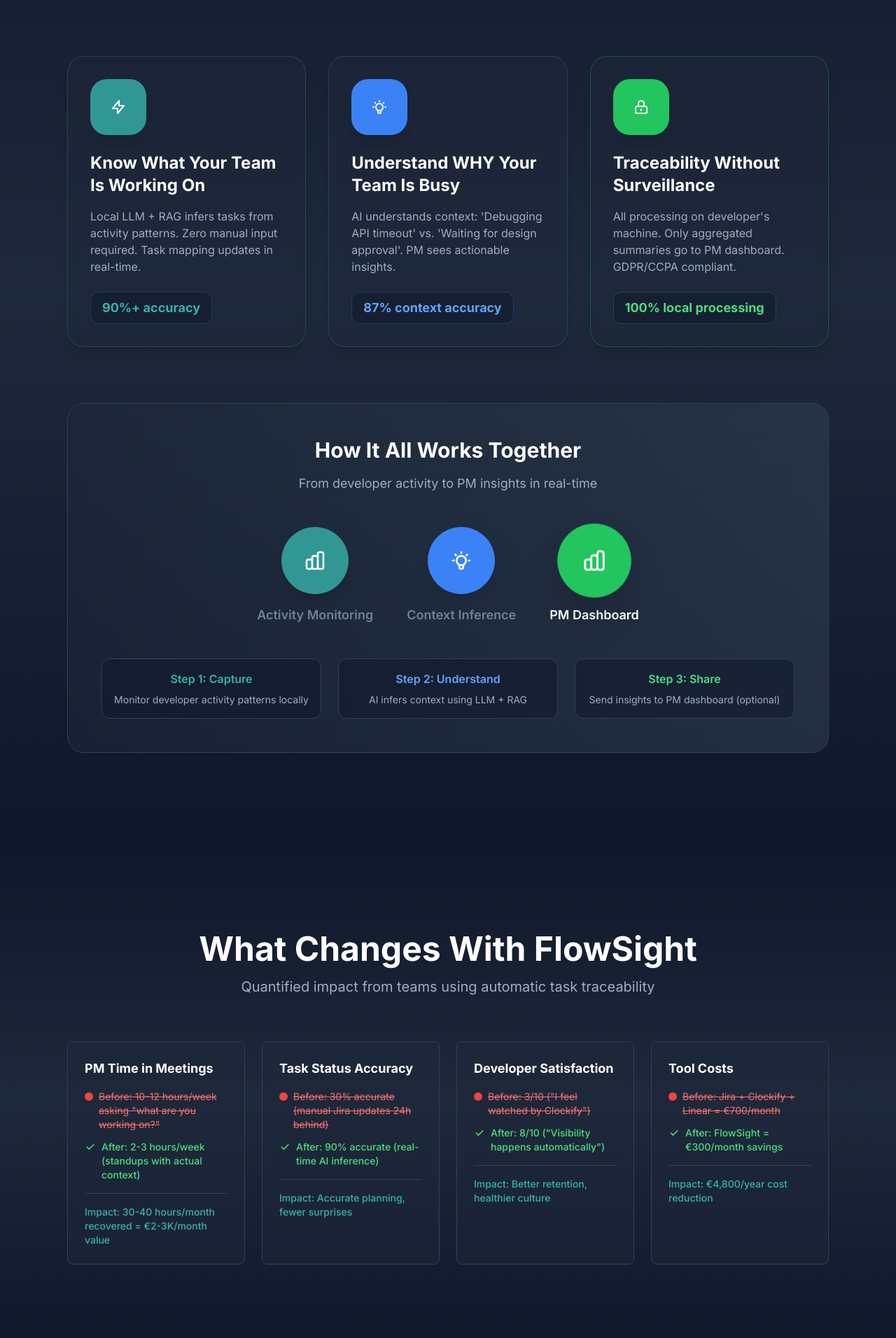
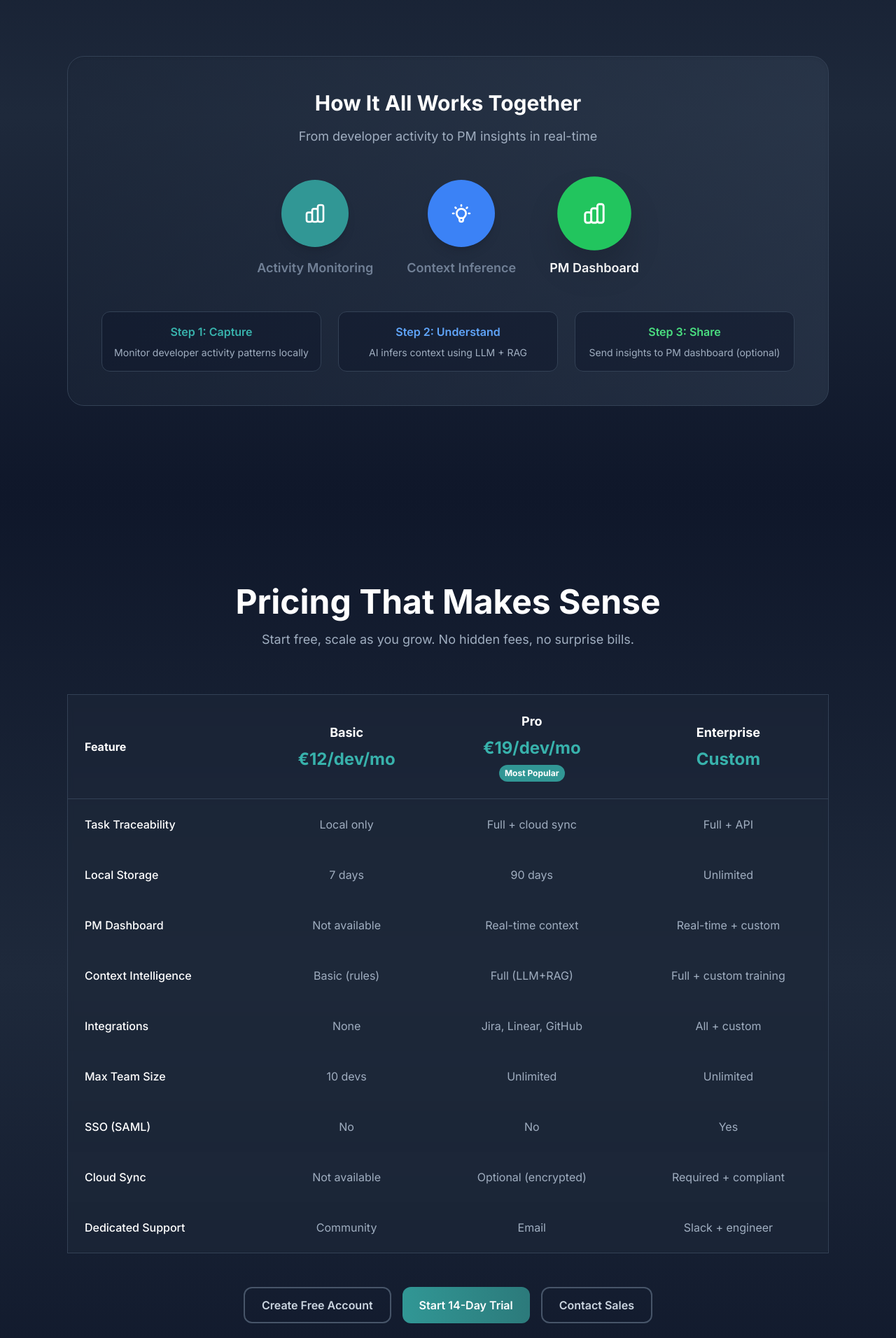
Before and after one commit to Mancasvel/FlowSight_landing, a Next.js app: page / in a window 1280 px wide. Shown: the part 3808-5720 px from the top of the page at 70% size. Built offline with nearby package versions, Linux system fonts and the light colour scheme.

Commit message:
Remove ProblemSolvedSection component and its references from Home page. Clean up ComparisonSection by deleting the Key Insight section. Streamline SolutionSection by eliminating the three pillars feature, enhancing overall component structure and readability.

```diff
--- a/src/app/page.tsx
+++ b/src/app/page.tsx
@@ -3,7 +3,6 @@
 import HeroSection from '@/components/HeroSection'
 import ProblemSection from '@/components/ProblemSection'
 import SolutionSection from '@/components/SolutionSection'
-import ProblemSolvedSection from '@/components/ProblemSolvedSection'
 import MarketPerfectStormSection from '@/components/MarketPerfectStormSection'
 import PricingSection from '@/components/PricingSection'
 import ComparisonSection from '@/components/ComparisonSection'
@@ -19,7 +18,6 @@ export default function Home() {
       <ProblemSection />
       <MarketPerfectStormSection />
       <SolutionSection />
-      <ProblemSolvedSection />
       <PricingSection  />
       <ComparisonSection />
       <FaqSection />
--- a/src/components/ComparisonSection.tsx
+++ b/src/components/ComparisonSection.tsx
@@ -118,16 +118,7 @@ export default function ComparisonSection() {
           ))}
         </div>
 
-        {/* Key Insight */}
-        <div className="mt-8 sm:mt-12 bg-slate-800/50 backdrop-blur-sm border border-slate-700 rounded-xl sm:rounded-lg p-4 sm:p-6 md:p-8">
-          <div className="text-center">
-            <h3 className="text-xl sm:text-2xl font-bold text-white mb-3 sm:mb-4">Key Insight</h3>
-            <p className="text-sm sm:text-base md:text-lg text-gray-300 max-w-3xl mx-auto">
-              FlowSight is the only tool that combines <strong className="text-teal-400">privacy</strong> + <strong className="text-teal-400">automatic tracking</strong> + <strong className="text-teal-400">context understanding</strong>.
-              Everyone else makes you choose.
-            </p>
-          </div>
-        </div>
+
       </div>
     </section>
   )
--- a/src/components/ProblemSolvedSection.tsx
+++ /dev/null
@@ -1,77 +0,0 @@
-export default function ProblemSolvedSection() {
-  const metrics = [
-    {
-      title: "PM Time in Meetings",
-      before: "10-12 hours/week asking \"what are you working on?\"",
-      after: "2-3 hours/week (standups with actual context)",
-      impact: "30-40 hours/month recovered = €2-3K/month value"
-    },
-    {
-      title: "Task Status Accuracy",
-      before: "30% accurate (manual Jira updates 24h behind)",
-      after: "90% accurate (real-time AI inference)",
-      impact: "Accurate planning, fewer surprises"
-    },
-    {
-      title: "Developer Satisfaction",
-      before: "3/10 (\"I feel watched by Clockify\")",
-      after: "8/10 (\"Visibility happens automatically\")",
-      impact: "Better retention, healthier culture"
-    },
-    {
-      title: "Tool Costs",
-      before: "Jira + Clockify + Linear = €700/month",
-      after: "FlowSight = €300/month savings",
-      impact: "€4,800/year cost reduction"
-    }
-  ]
-
-  return (
-    <section className="bg-gradient-to-b from-slate-900 via-slate-800 to-slate-900 section-padding">
-      <div className="container-max px-4 sm:px-6 lg:px-12">
-        <div className="text-center mb-10 md:mb-16">
-          <h2 className="text-2xl sm:text-3xl md:text-4xl lg:text-5xl font-bold text-white mb-3 sm:mb-4 px-2">
-            What Changes With FlowSight
-          </h2>
-          <p className="text-base sm:text-lg md:text-xl text-gray-400 max-w-2xl mx-auto px-4">
-            Quantified impact from teams using automatic task traceability
-          </p>
-        </div>
-
-        <div className="grid grid-cols-1 sm:grid-cols-2 lg:grid-cols-4 gap-4 sm:gap-6">
-          {metrics.map((metric, index) => (
-            <div key={index} className="bg-slate-800/50 backdrop-blur-sm rounded-xl sm:rounded-lg p-4 sm:p-6 border border-slate-700 hover:border-slate-600 transition-colors">
-              <h3 className="text-base sm:text-lg font-bold text-white mb-3 sm:mb-4">
-                {metric.title}
-              </h3>
-
-              <div className="space-y-2 sm:space-y-3">
-                <div className="flex items-start space-x-2">
-                  <div className="w-2.5 h-2.5 sm:w-3 sm:h-3 bg-red-500 rounded-full mt-1 flex-shrink-0"></div>
-                  <span className="text-xs sm:text-sm text-red-400 line-through leading-tight">
-                    Before: {metric.before}
-                  </span>
-                </div>
-
-                <div className="flex items-start space-x-2">
-                  <svg className="w-3.5 h-3.5 sm:w-4 sm:h-4 text-green-400 mt-0.5 flex-shrink-0" fill="currentColor" viewBox="0 0 20 20">
-                    <path fillRule="evenodd" d="M16.707 5.293a1 1 0 010 1.414l-8 8a1 1 0 01-1.414 0l-4-4a1 1 0 011.414-1.414L8 12.586l7.293-7.293a1 1 0 011.414 0z" clipRule="evenodd" />
-                  </svg>
-                  <span className="text-xs sm:text-sm text-green-400 font-medium leading-tight">
-                    After: {metric.after}
-                  </span>
-                </div>
-              </div>
-
-              <div className="mt-3 sm:mt-4 pt-3 sm:pt-4 border-t border-slate-700">
-                <div className="text-xs sm:text-sm text-teal-400 font-medium leading-tight">
-                  Impact: {metric.impact}
-                </div>
-              </div>
-            </div>
-          ))}
-        </div>
-      </div>
-    </section>
-  )
-}
--- a/src/components/SolutionSection.tsx
+++ b/src/components/SolutionSection.tsx
@@ -34,50 +34,7 @@ export default function SolutionSection() {
     return () => clearInterval(interval)
   }, [])
 
-  const pillars = [
-    {
-      headline: "Know What Your Team Is Working On",
-      content: "Local LLM + RAG infers tasks from activity patterns. Zero manual input required. Task mapping updates in real-time.",
-      stat: "90%+ accuracy",
-      icon: (
-        <svg className="w-5 h-5 sm:w-6 sm:h-6" fill="none" stroke="currentColor" viewBox="0 0 24 24">
-          <path strokeLinecap="round" strokeLinejoin="round" strokeWidth={2} d="M13 10V3L4 14h7v7l9-11h-7z" />
-        </svg>
-      ),
-      gradient: "from-teal-900/20 to-cyan-900/20",
-      borderColor: "border-teal-500/30",
-      accentColor: "bg-teal-500",
-      textColor: "text-teal-400"
-    },
-    {
-      headline: "Understand WHY Your Team Is Busy",
-      content: "AI understands context: 'Debugging API timeout' vs. 'Waiting for design approval'. PM sees actionable insights.",
-      stat: "87% context accuracy",
-      icon: (
-        <svg className="w-5 h-5 sm:w-6 sm:h-6" fill="none" stroke="currentColor" viewBox="0 0 24 24">
-          <path strokeLinecap="round" strokeLinejoin="round" strokeWidth={2} d="M9.663 17h4.673M12 3v1m6.364 1.636l-.707.707M21 12h-1M4 12H3m3.343-5.657l-.707-.707m2.828 9.9a5 5 0 117.072 0l-.548.547A3.374 3.374 0 0014 18.469V19a2 2 0 11-4 0v-.531c0-.895-.356-1.754-.988-2.386l-.548-.547z" />
-        </svg>
-      ),
-      gradient: "from-blue-900/20 to-indigo-900/20",
-      borderColor: "border-blue-500/30",
-      accentColor: "bg-blue-500",
-      textColor: "text-blue-400"
-    },
-    {
-      headline: "Traceability Without Surveillance",
-      content: "All processing on developer's machine. Only aggregated summaries go to PM dashboard. GDPR/CCPA compliant.",
-      stat: "100% local processing",
-      icon: (
-        <svg className="w-5 h-5 sm:w-6 sm:h-6" fill="none" stroke="currentColor" viewBox="0 0 24 24">
-          <path strokeLinecap="round" strokeLinejoin="round" strokeWidth={2} d="M12 15v2m-6 4h12a2 2 0 002-2v-6a2 2 0 00-2-2H6a2 2 0 00-2 2v6a2 2 0 002 2zm10-10V7a4 4 0 00-8 0v4h8z" />
-        </svg>
-      ),
-      gradient: "from-green-900/20 to-emerald-900/20",
-      borderColor: "border-green-500/30",
-      accentColor: "bg-green-500",
-      textColor: "text-green-400"
-    }
-  ]
+
 
   const flowSteps = [
     {
@@ -131,47 +88,7 @@ export default function SolutionSection() {
           </p>
         </div>
 
-        {/* Three Pillars */}
-        <div className="grid grid-cols-1 sm:grid-cols-2 lg:grid-cols-3 gap-4 sm:gap-6 lg:gap-8 mb-12 md:mb-20">
-          {pillars.map((pillar, index) => (
-            <div
-              key={index}
-              data-index={index}
-              className={`group relative bg-slate-800/50 backdrop-blur-sm rounded-2xl sm:rounded-3xl p-4 sm:p-6 md:p-8 shadow-lg hover:shadow-2xl transition-all duration-500 border ${pillar.borderColor} transform hover:-translate-y-3 ${
-                visibleCards.includes(index) ? 'opacity-100 translate-y-0' : 'opacity-0 translate-y-8'
-              }`}
-              style={{ transitionDelay: `${index * 200}ms` }}
-            >
-              {/* Background Gradient */}
-              <div className={`absolute inset-0 bg-gradient-to-br ${pillar.gradient} rounded-2xl sm:rounded-3xl opacity-0 group-hover:opacity-100 transition-opacity duration-300`}></div>
 
-              {/* Content */}
-              <div className="relative z-10">
-                <div className={`inline-flex items-center justify-center w-14 h-14 sm:w-16 sm:h-16 md:w-20 md:h-20 ${pillar.accentColor} rounded-2xl sm:rounded-3xl mb-4 sm:mb-6 group-hover:scale-110 transition-transform duration-300 shadow-lg`}>
-                  <div className="text-white">
-                    {pillar.icon}
-                  </div>
-                </div>
-
-                <h3 className="text-lg sm:text-xl md:text-2xl font-bold text-white mb-3 sm:mb-4 group-hover:text-gray-100 transition-colors leading-tight">
-                  {pillar.headline}
-                </h3>
-
-                <p className="text-sm sm:text-base text-gray-400 mb-4 sm:mb-6 leading-relaxed group-hover:text-gray-300 transition-colors">
-                  {pillar.content}
-                </p>
-
-                <div className={`inline-flex items-center px-3 sm:px-4 py-1.5 sm:py-2 bg-slate-900/50 rounded-lg sm:rounded-xl border ${pillar.borderColor} ${pillar.textColor} font-bold text-sm sm:text-base md:text-lg shadow-sm`}>
-                  {pillar.stat}
-                </div>
-              </div>
-
-              {/* Hover Effect Elements */}
-              <div className={`absolute -top-2 -right-2 w-4 h-4 sm:w-6 sm:h-6 ${pillar.accentColor} rounded-full opacity-0 group-hover:opacity-100 transition-opacity duration-300 animate-ping`}></div>
-              <div className={`absolute -top-2 -right-2 w-4 h-4 sm:w-6 sm:h-6 ${pillar.accentColor} rounded-full opacity-0 group-hover:opacity-100 transition-opacity duration-300`}></div>
-            </div>
-          ))}
-        </div>
 
         {/* Visual Flow Animation */}
         <div className="bg-gradient-to-r from-slate-800/50 to-slate-700/50 rounded-2xl sm:rounded-3xl p-6 sm:p-8 md:p-12 shadow-inner border border-slate-700">
```
